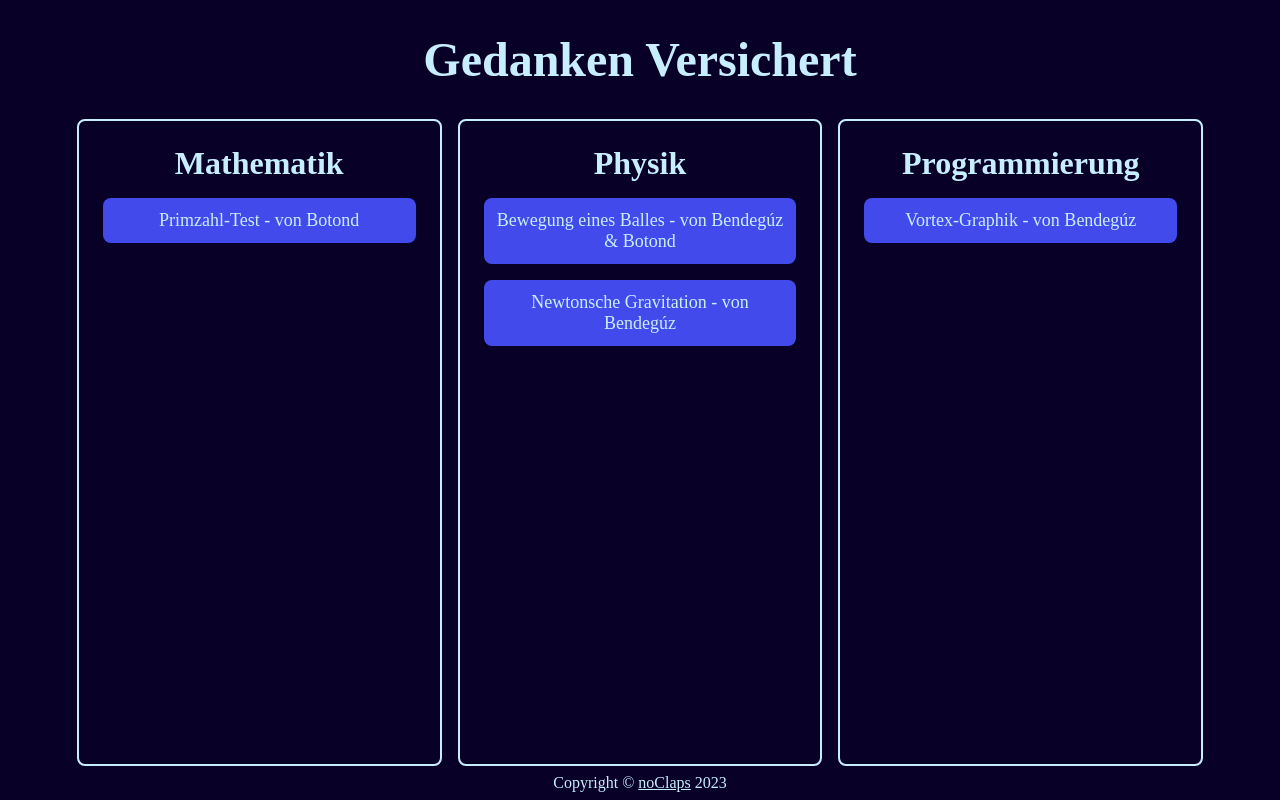
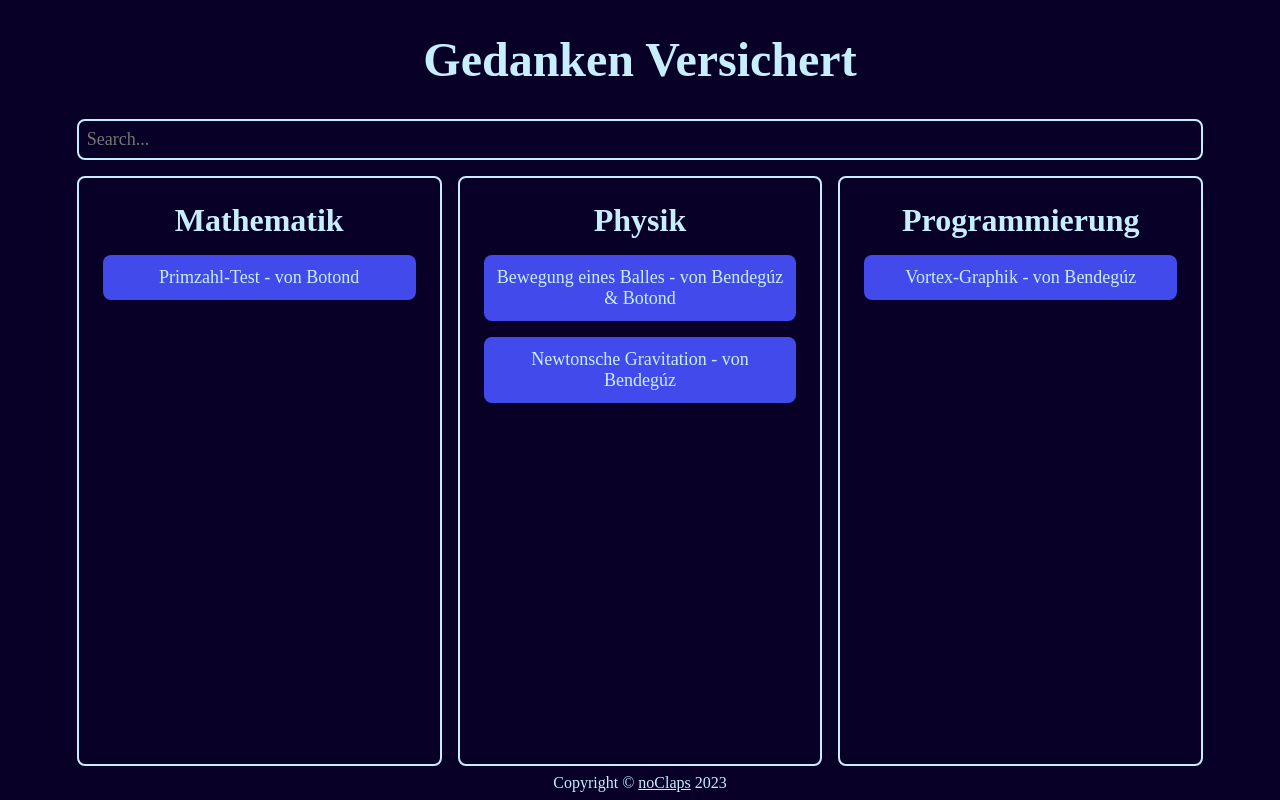
Before and after one commit to Gedanken-Versichert/web, an Astro site: page / in a window 1280 px wide. Built offline with nearby package versions, Linux system fonts and the light colour scheme; Astro itself is replaced by a stand-in of ours; a web font is replaced by a local one.

Commit message:
Add search
Closes #1

I'll worry about nested sections search if it ever becomes an issue

```diff
--- a/package.json
+++ b/package.json
@@ -12,6 +12,7 @@
   "dependencies": {
     "@astrojs/sitemap": "^3.0.2",
     "astro": "^3.3.2",
+    "fuse.js": "^6.6.2",
     "sass": "^1.69.4"
   },
   "pkgx": "node@18 bun"
--- a/src/components/Header.astro
+++ b/src/components/Header.astro
@@ -1,5 +1,5 @@
 ---
-import config from "../config.json";
+import config from "@src/config.json";
 
 interface Props {
     title: string;
--- /dev/null
+++ b/src/components/Search.astro
@@ -0,0 +1,22 @@
+<input type="text" id="search" placeholder="Search..." />
+
+<style lang="scss">
+    input {
+        margin-bottom: 1rem;
+        background-color: var(--background);
+        border: 0.125rem solid var(--text);
+        font-family: ui-serif, "Zodiak", serif;
+        color: var(--text);
+        font-size: 1.125rem;
+        border-radius: 0.5rem;
+        padding: 0.5rem;
+        transition: all 0.25s;
+
+        &:focus {
+            box-shadow: 0 0 0.5rem 0.25rem var(--accent);
+            outline: none;
+        }
+    }
+</style>
+
+<script src="@scripts/search.ts"></script>
--- a/src/layouts/BaseLayout.astro
+++ b/src/layouts/BaseLayout.astro
@@ -1,5 +1,5 @@
 ---
-import config from "../config.json";
+import config from "@src/config.json";
 
 import Footer from "@components/Footer.astro";
 import Head from "@components/Head.astro";
@@ -18,7 +18,7 @@ import "@styles/style.scss";
             body {
                 min-height: 100dvh;
                 display: grid;
-                grid-template-rows: auto 1fr auto;
+                grid-template-rows: auto auto 1fr auto;
                 max-width: 88dvw;
                 margin: 0 auto;
             }
--- a/src/pages/index.astro
+++ b/src/pages/index.astro
@@ -1,11 +1,13 @@
 ---
-import config from "../config.json";
+import config from "@src/config.json";
 
 import BaseLayout from "@layouts/BaseLayout.astro";
 import Section from "@components/Section.astro";
+import Search from "@components/Search.astro";
 ---
 
 <BaseLayout>
+    <Search />
     <main>
         {
             config.sections.map(({ title, links, sections }) => (
--- /dev/null
+++ b/src/scripts/search.ts
@@ -0,0 +1,36 @@
+import Fuse from "fuse.js";
+import config from "@src/config.json";
+
+const links = config.sections.flatMap((section) =>
+    section.links.flatMap((link) => link),
+);
+
+const fuse = new Fuse(links, {
+    keys: ["title", "url"],
+    threshold: 0.2,
+    ignoreLocation: true,
+});
+
+const input = document.querySelector<HTMLInputElement>("#search");
+
+input?.addEventListener("input", () => {
+    document.querySelectorAll("section").forEach((section) => {
+        section.querySelectorAll("a").forEach((a) => {
+            if (input.value !== "") {
+                a.style.display = "none";
+            } else {
+                a.style.display = "initial";
+            }
+        });
+    });
+
+    const results = fuse.search(input.value);
+
+    results &&
+        results.forEach((result) => {
+            const resultLink = document.querySelector<HTMLAnchorElement>(
+                `a[href="${ result.item.url }"]`,
+            )!;
+            resultLink.style.display = "initial";
+        });
+});
--- a/tsconfig.json
+++ b/tsconfig.json
@@ -3,6 +3,9 @@
   "compilerOptions": {
     "baseUrl": ".",
     "paths": {
+      "@src/*": [
+        "src/*"
+      ],
       "@components/*": [
         "src/components/*"
       ],
@@ -11,6 +14,9 @@
       ],
       "@styles/*": [
         "src/styles/*"
+      ],
+      "@scripts/*": [
+        "src/scripts/*"
       ]
     }
   }
```
Also changed, not shown: 1 other file.
